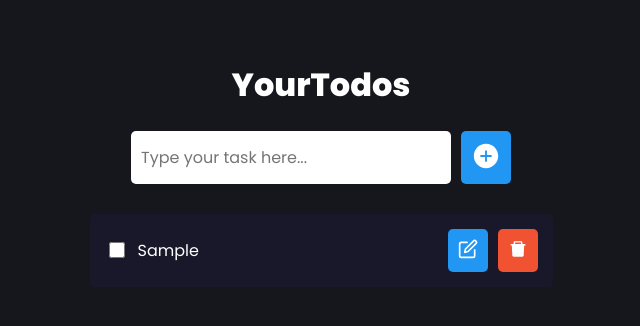
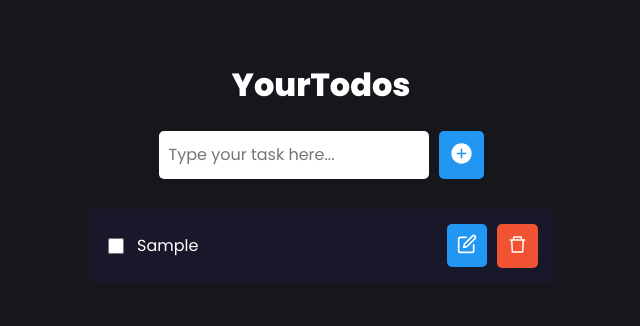
Before and after one commit to mafzaldev/prioritypro, a React (Create React App) app: page / in a window 1280 px wide. Both pictures are taken after typing "Sample" into the empty fields and a click on the button "Add task". Shown: the top 326 px of the page, without its empty margins (319-959 px from the left). Built offline with nearby package versions, Linux system fonts and the light colour scheme.

Commit message:
added animations

```diff
--- a/src/App.css
+++ b/src/App.css
@@ -20,6 +20,11 @@ body {
 
 h1 {
   font-weight: 800;
+  transition: all 0.2s;
+}
+
+h1:hover {
+  letter-spacing: 3px;
 }
 
 .form {
@@ -27,7 +32,7 @@ h1 {
 }
 
 .form input {
-  width: 300px;
+  width: 250px;
   padding: 10px;
   font-size: 16px;
   font-family: "Poppins", sans-serif;
@@ -35,6 +40,7 @@ h1 {
   outline: none;
   border-radius: 5px;
   margin-right: 10px;
+  transition: all 0.2s;
 }
 
 .form button {
@@ -45,6 +51,16 @@ h1 {
   cursor: pointer;
   margin-right: auto;
   border-radius: 5px;
+  transition: all 0.2s;
+}
+
+input:hover {
+  width: 300px;
+}
+
+button:hover {
+  transform: translateY(2px);
+  box-shadow: rgba(100, 100, 111, 0.2) 0px 7px 29px 0px;
 }
 
 .list {
@@ -161,6 +177,7 @@ ul {
   .item span {
     width: 180px;
   }
+
   .modal {
     width: 330px;
   }
--- a/src/Components/Modal.js
+++ b/src/Components/Modal.js
@@ -18,7 +18,7 @@ const Modal = ({ id, handleModal, onEdit }) => {
         <form className="form" onSubmit={handleSubmit}>
           <input
             type="text"
-            placeholder="Edit your todo"
+            placeholder="Edit your task here..."
             value={editedTodo}
             onChange={(e) => {
               setEditedTodo(e.target.value);
--- a/src/Components/TodoForm.js
+++ b/src/Components/TodoForm.js
@@ -27,7 +27,7 @@ export default function TodoForm({ todoList, setTodoList }) {
         required
       />
       <button type="submit" title="Add task">
-        <IoAddCircleSharp size={30} />
+        <IoAddCircleSharp size={25} />
       </button>
     </form>
   );
--- a/src/Components/TodoItem.js
+++ b/src/Components/TodoItem.js
@@ -1,5 +1,5 @@
 import React, { useState } from "react";
-import { AiFillDelete } from "react-icons/ai";
+import { AiOutlineDelete } from "react-icons/ai";
 import { FiEdit } from "react-icons/fi";
 import Modal from "./Modal";
 
@@ -48,7 +48,7 @@ export default function TodoItem({ todo, onDelete, onEdit, onCheck }) {
           className="action delete"
           onClick={() => onDelete(todo.id)}
         >
-          <AiFillDelete size={20} />
+          <AiOutlineDelete size={21} />
         </button>
       </li>
     </>
```
